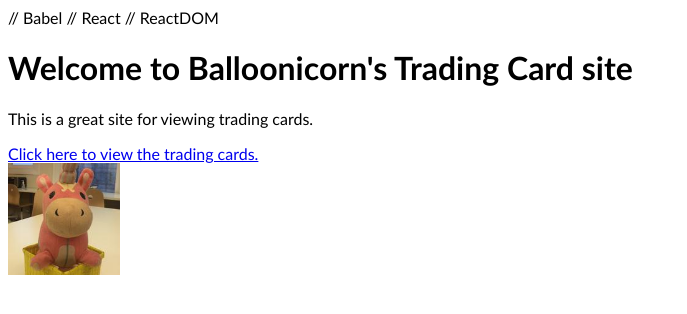
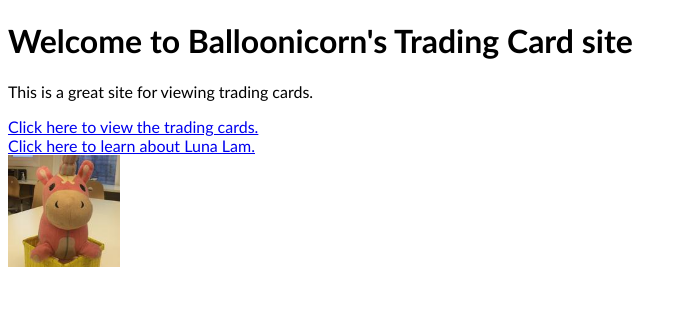
Before and after one commit to lunaxlam/hackbright-react-practice-trading-cards-pt-1, a Flask app: page / in a window 1280 px wide. Shown: the top 314 px of the page, without its empty margins (0-687 px from the left). Run offline with Flask 2, Linux system fonts and the light colour scheme; some libraries are stand-ins or nearby versions.

Commit message:
Completed further study

```diff
--- a/server.py
+++ b/server.py
@@ -10,6 +10,13 @@ def show_homepage():
     return render_template('homepage.html')
 
 
+@app.route('/about')
+def show_about():
+    """Show the about page"""
+
+    return render_template('about.html')
+
+
 @app.route('/cards')
 def show_cards():
     """Show all trading cards."""
--- a/static/js/homepage.jsx
+++ b/static/js/homepage.jsx
@@ -7,6 +7,7 @@ function Homepage() {
     <div>
       <p>This is a great site for viewing trading cards.</p>
       <a href="/cards">Click here to view the trading cards.</a><br/>
+      <a href="/about">Click here to learn about Luna Lam.</a><br/>
       <img src="/static/img/balloonicorn.jpg"/>
     </div>
   );
--- a/templates/base.html
+++ b/templates/base.html
@@ -4,9 +4,9 @@
   <title>{% block title %}{% endblock %}</title>
 
   <!-- We'll load React dependencies on all pages for this app. -->
-  <script src="https://cdnjs.cloudflare.com/ajax/libs/babel-standalone/6.26.0/babel.js"></script>   // Babel
-  <script src="https://unpkg.com/react@16/umd/react.development.js" crossorigin></script>           // React
-  <script src="https://unpkg.com/react-dom@16/umd/react-dom.development.js" crossorigin></script>   // ReactDOM
+  <script src="https://cdnjs.cloudflare.com/ajax/libs/babel-standalone/6.26.0/babel.js"></script>
+  <script src="https://unpkg.com/react@16/umd/react.development.js" crossorigin></script>
+  <script src="https://unpkg.com/react-dom@16/umd/react-dom.development.js" crossorigin></script>
 
   <!-- Include any page-specific JavaScript using this block. -->
   {% block js %}
```
